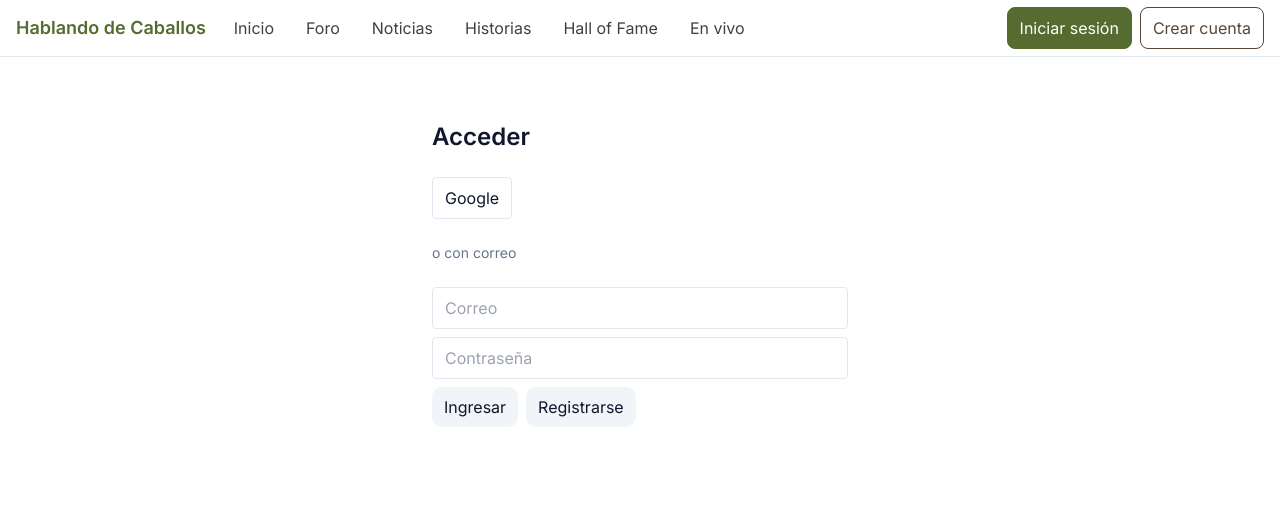
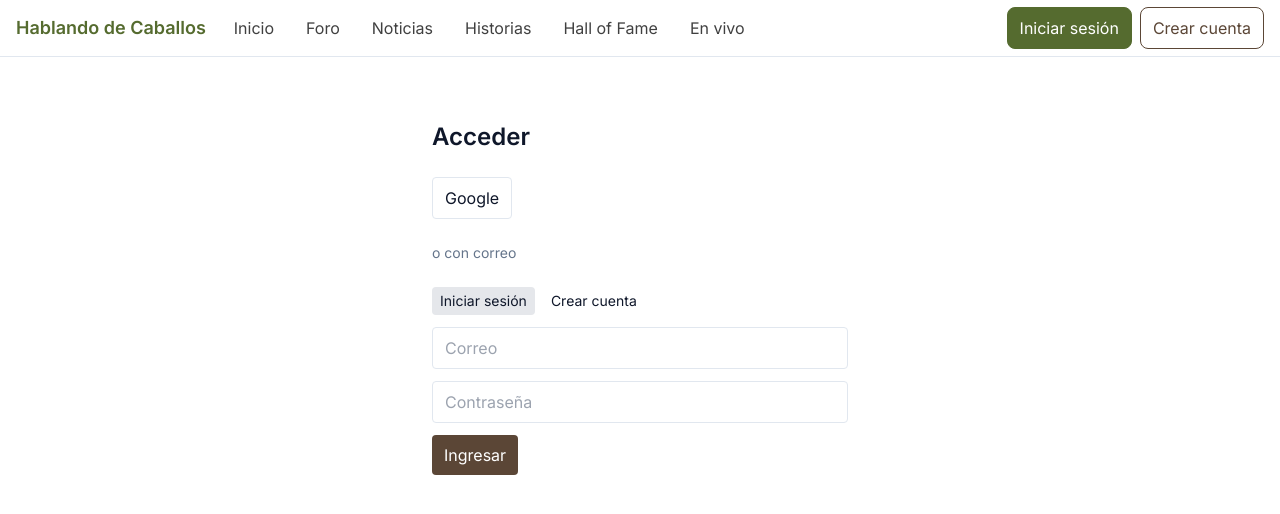
Before and after one commit to Heblemosdecaballos/foro-criollo, a Next.js app: page /login in a window 1280 px wide. Shown: the top 514 px of the page. Built offline with nearby package versions, Linux system fonts and the light colour scheme; no server answers.

Commit message:
Update EmailAuthForm.tsx

```diff
--- a/src/components/EmailAuthForm.tsx
+++ b/src/components/EmailAuthForm.tsx
@@ -1,55 +1,87 @@
 "use client";
-import { useState } from "react";
+import { useEffect, useState } from "react";
+import { useRouter, useSearchParams } from "next/navigation";
 import { createSupabaseBrowserClient } from "@/utils/supabase/client";
 
-export default function EmailAuthForm() {
-  const supa = createSupabaseBrowserClient();
+type Mode = "login" | "signup";
+
+export default function EmailAuthForm({ defaultMode = "login" as Mode }) {
+  const params = useSearchParams();
+  const router = useRouter();
+  const [mode, setMode] = useState<Mode>(defaultMode);
   const [email, setEmail] = useState("");
   const [pass, setPass] = useState("");
   const [loading, setLoading] = useState(false);
+  const supa = createSupabaseBrowserClient();
+
+  useEffect(() => {
+    if (params.get("signup") === "1") setMode("signup");
+  }, [params]);
 
   const signIn = async () => {
     setLoading(true);
     const { error } = await supa.auth.signInWithPassword({ email, password: pass });
     setLoading(false);
     if (error) return alert(error.message);
-    window.location.href = "/";
+    router.push("/");
   };
 
   const signUp = async () => {
     setLoading(true);
-    const { error } = await supa.auth.signUp({ email, password: pass });
+    const { error } = await supa.auth.signUp({
+      email,
+      password: pass,
+      options: { emailRedirectTo: `${window.location.origin}/auth/callback?next=/` },
+    });
     setLoading(false);
     if (error) return alert(error.message);
-    alert("Cuenta creada. Inicia sesión con tu correo y contraseña.");
+    alert("Cuenta creada. Revisa tu correo si se requiere confirmación.");
+    router.push("/");
   };
 
   return (
-    <div className="space-y-2">
+    <div className="space-y-3">
+      <div className="flex gap-2 text-sm">
+        <button
+          type="button"
+          onClick={() => setMode("login")}
+          className={`px-2 py-1 rounded ${mode === "login" ? "bg-gray-200" : ""}`}
+        >
+          Iniciar sesión
+        </button>
+        <button
+          type="button"
+          onClick={() => setMode("signup")}
+          className={`px-2 py-1 rounded ${mode === "signup" ? "bg-gray-200" : ""}`}
+        >
+          Crear cuenta
+        </button>
+      </div>
+
       <input
         className="w-full border rounded px-3 py-2"
         placeholder="Correo"
+        type="email"
         value={email}
         onChange={(e) => setEmail(e.target.value)}
-        type="email"
+        required
       />
       <input
         className="w-full border rounded px-3 py-2"
         placeholder="Contraseña"
+        type="password"
         value={pass}
         onChange={(e) => setPass(e.target.value)}
-        type="password"
+        required
       />
-      <div className="flex gap-2">
-        <button onClick={signIn} disabled={loading}
-          className="px-3 py-2 rounded-md bg-secondary">
-          Ingresar
-        </button>
-        <button onClick={signUp} disabled={loading}
-          className="px-3 py-2 rounded-md bg-muted">
-          Registrarse
-        </button>
-      </div>
+
+      <button
+        onClick={mode === "login" ? signIn : signUp}
+        disabled={loading}
+        className="px-3 py-2 rounded bg-[var(--brand-brown)] text-white disabled:opacity-60"
+      >
+        {loading ? "Procesando..." : mode === "login" ? "Ingresar" : "Crear cuenta"}
+      </button>
     </div>
   );
 }
```
